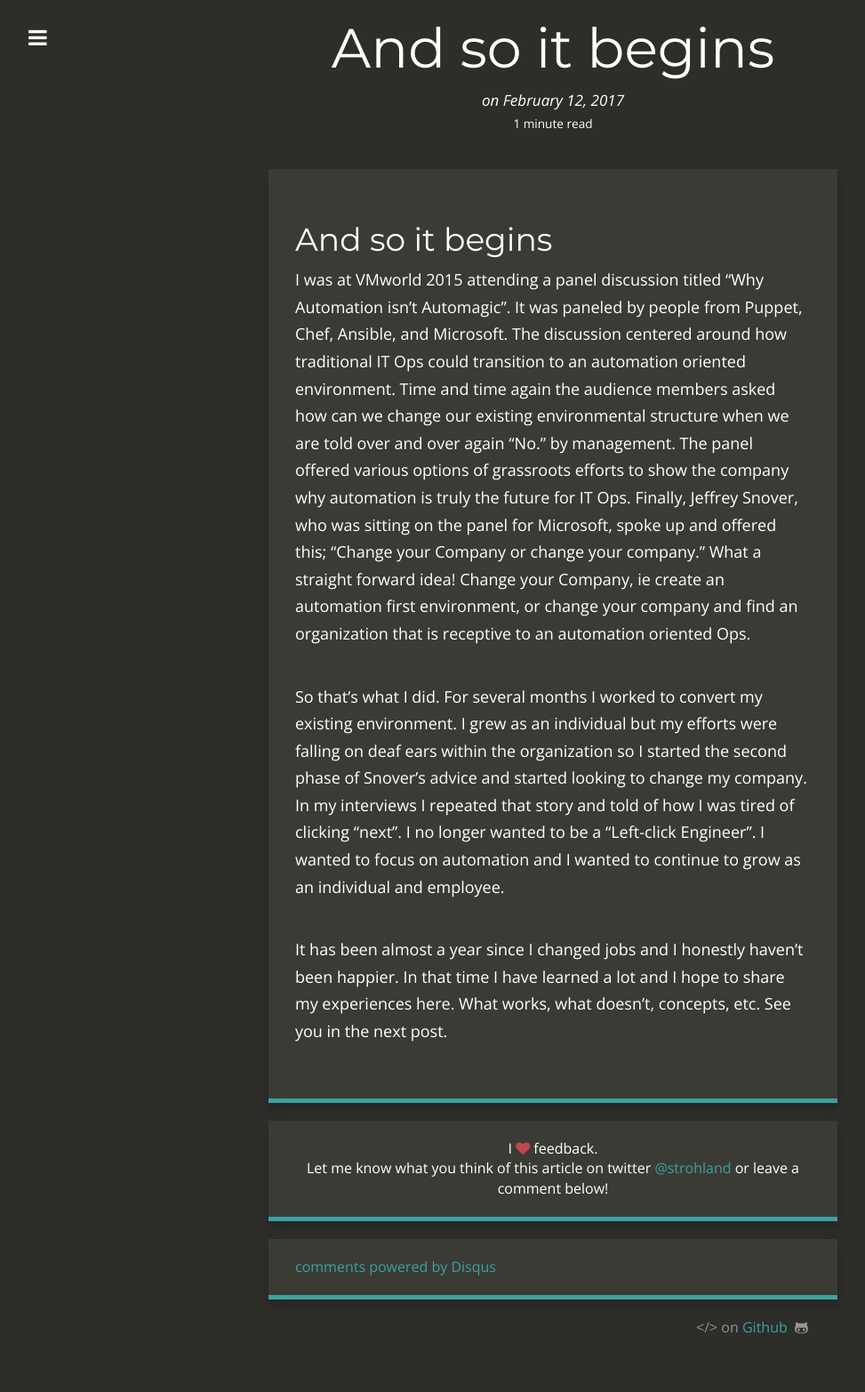
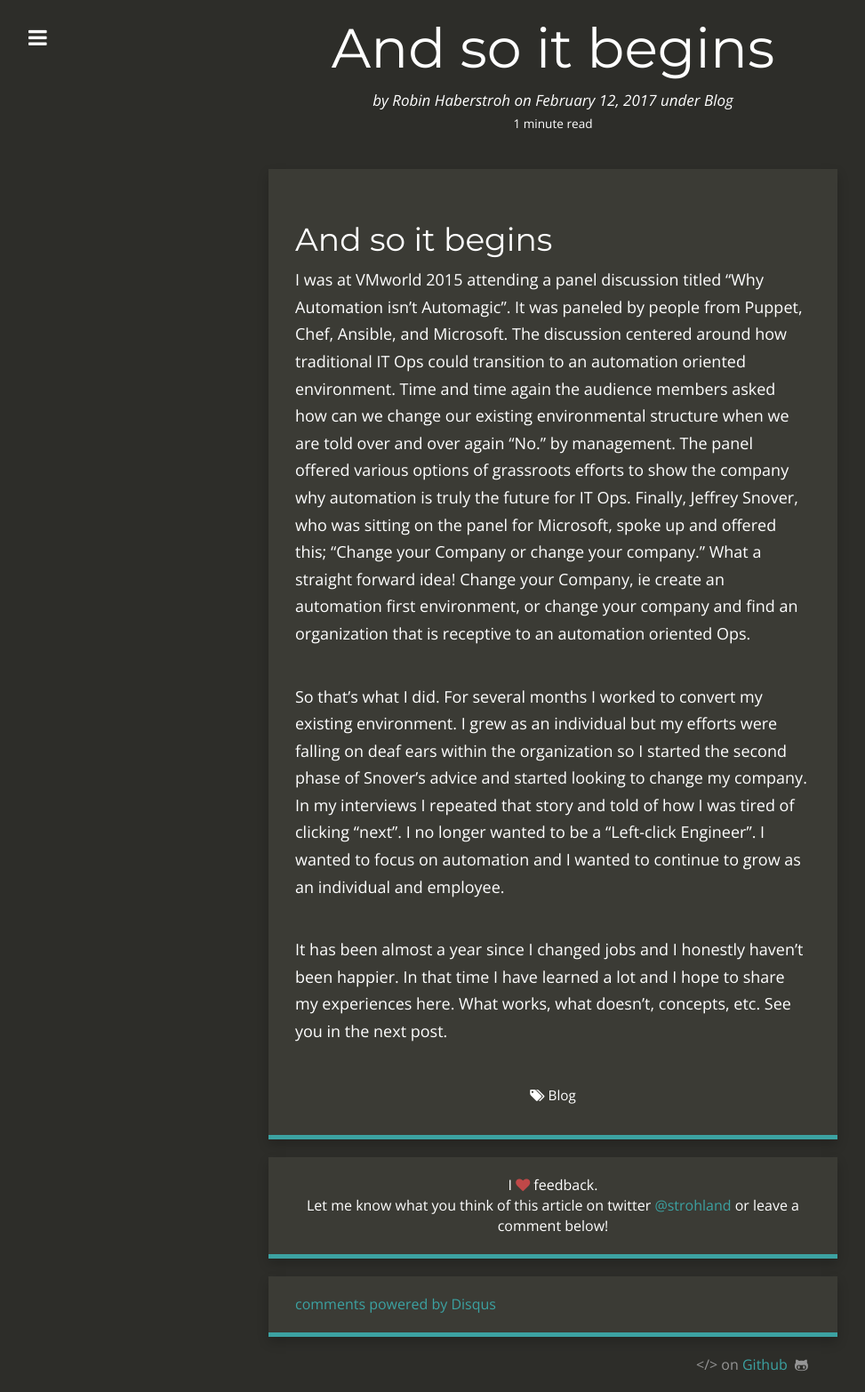
Before and after one commit to haberstrohr/haberstrohr.github.io, a Jekyll site: the page built from _posts/2017-02-12-And-So-It-Begins.md, in a window 1280 px wide. Shown: the whole page at 89% size, without its empty margins (18-991 px from the left). Built offline with Jekyll 4.4.1, drawn with Linux system fonts in a browser that asks for light colours; nearby versions of some CDN libraries; comment, search, counter and statistics services are not loaded; before the commit the page ends 1524 px from its top, so only the background shows below that.

Commit message:
Updated posts
New post and updated old post to match new layout requirements.

```diff
--- a/_posts/2017-02-12-And-So-It-Begins.md
+++ b/_posts/2017-02-12-And-So-It-Begins.md
@@ -1,25 +1,19 @@
 ---
-layout: post
-title: "And so it begins"
-date: 2017-02-12
-bigimg: /img/JoshuaTree17.jpg
+layout:     post
+title:      And so it begins
+date:       2017-02-12 15:00:00
+author:     Robin Haberstroh
+summary:    The beginning
+categories: Blog
+tags:
+ - Blog
 ---
 
 # And so it begins
 
-I was at VMworld 2015 attending a panel discussion titled "Why Automation isn't Automagic". It was paneled by  people from
-Puppet, Chef, Ansible, and Microsoft. The discussion centered around how traditional IT Ops could transition to an automation
-oriented environment. Time and time again the audience members asked how can we change our existing environmental structure when
-we are told over and over again "No." by management. The panel offered various options of grassroots efforts to show the
-company why automation is truly the future for IT Ops. Finally, Jeffrey Snover, who was sitting on the panel for Microsoft,
-spoke up and offered this; "Change your Company or change your company." What a straight forward idea! Change your Company,
-ie create an automation first environment, or change your company and find an organization that is receptive to an automation
+I was at VMworld 2015 attending a panel discussion titled "Why Automation isn't Automagic". It was paneled by  people from Puppet, Chef, Ansible, and Microsoft. The discussion centered around how traditional IT Ops could transition to an automation oriented environment. Time and time again the audience members asked how can we change our existing environmental structure when we are told over and over again "No." by management. The panel offered various options of grassroots efforts to show the company why automation is truly the future for IT Ops. Finally, Jeffrey Snover, who was sitting on the panel for Microsoft, spoke up and offered this; "Change your Company or change your company." What a straight forward idea! Change your Company, ie create an automation first environment, or change your company and find an organization that is receptive to an automation
 oriented Ops.
 
-So that's what I did. For several months I worked to convert my existing environment. I grew as an individual but my efforts
-were falling on deaf ears within the organization so I started the second phase of Snover's advice and started looking to
-change my company. In my interviews I repeated that story and told of how I was tired of clicking "next". I no longer wanted to
-be a "Left-click Engineer". I wanted to focus on automation and I wanted to continue to grow as an individual and employee.
+So that's what I did. For several months I worked to convert my existing environment. I grew as an individual but my efforts were falling on deaf ears within the organization so I started the second phase of Snover's advice and started looking to change my company. In my interviews I repeated that story and told of how I was tired of clicking "next". I no longer wanted to be a "Left-click Engineer". I wanted to focus on automation and I wanted to continue to grow as an individual and employee.
 
-It has been almost a year since I changed jobs and I honestly haven't been happier. In that time I have learned a lot and I hope
-to share my experiences here. What works, what doesn't, concepts, etc. See you in the next post.
+It has been almost a year since I changed jobs and I honestly haven't been happier. In that time I have learned a lot and I hope to share my experiences here. What works, what doesn't, concepts, etc. See you in the next post.
```
Also changed, not shown: _posts/2017-09-02-Vester-Changes.md (+1 -1 lines).
